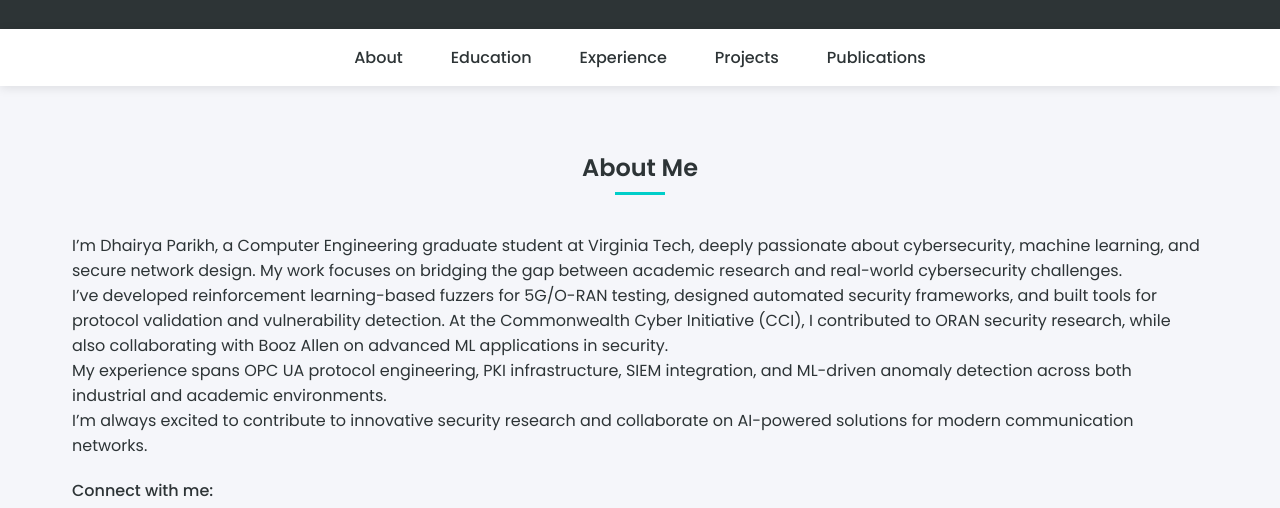
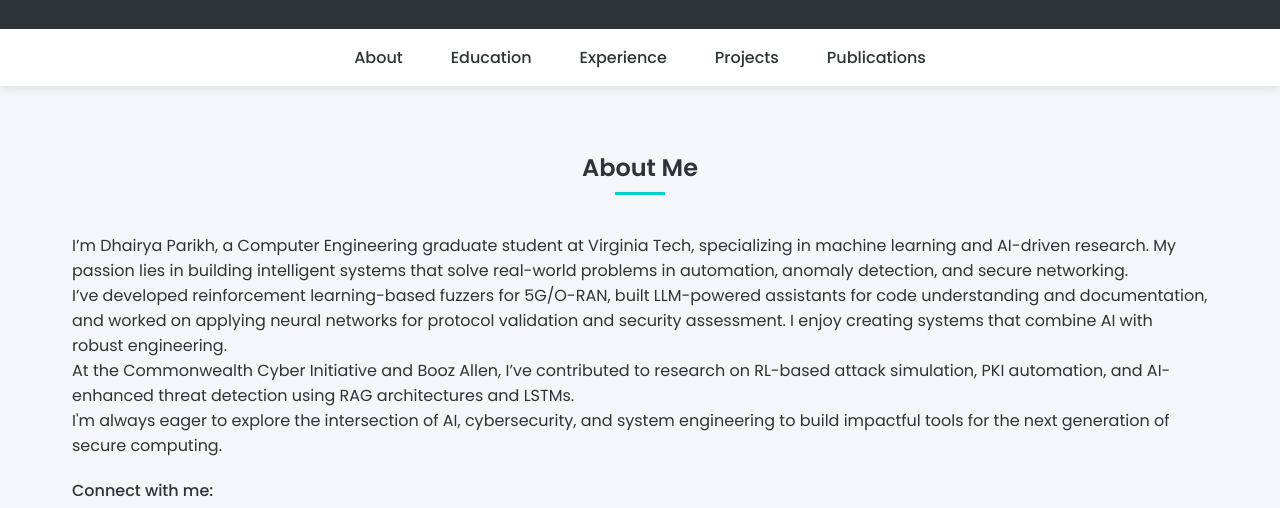
Before and after one commit to dhairya-eng/Portfolio, a plain HTML site: page index1.html in a window 1280 px wide. Shown: the part 108-616 px from the top of the page. Drawn offline with Linux system fonts and the light colour scheme.

Commit message:
Update index1.html

```diff
--- a/index1.html
+++ b/index1.html
@@ -41,17 +41,17 @@
 
         </div> -->
         <div class="about-content">
-    <p>
-        I’m Dhairya Parikh, a Computer Engineering graduate student at Virginia Tech, deeply passionate about cybersecurity, machine learning, and secure network design. My work focuses on bridging the gap between academic research and real-world cybersecurity challenges.
+  <p>
+        I’m Dhairya Parikh, a Computer Engineering graduate student at Virginia Tech, specializing in machine learning and AI-driven research. My passion lies in building intelligent systems that solve real-world problems in automation, anomaly detection, and secure networking.
     </p>
     <p>
-        I’ve developed reinforcement learning-based fuzzers for 5G/O-RAN testing, designed automated security frameworks, and built tools for protocol validation and vulnerability detection. At the Commonwealth Cyber Initiative (CCI), I contributed to ORAN security research, while also collaborating with Booz Allen on advanced ML applications in security.
+        I’ve developed reinforcement learning-based fuzzers for 5G/O-RAN, built LLM-powered assistants for code understanding and documentation, and worked on applying neural networks for protocol validation and security assessment. I enjoy creating systems that combine AI with robust engineering.
     </p>
     <p>
-        My experience spans OPC UA protocol engineering, PKI infrastructure, SIEM integration, and ML-driven anomaly detection across both industrial and academic environments.
+        At the Commonwealth Cyber Initiative and Booz Allen, I’ve contributed to research on RL-based attack simulation, PKI automation, and AI-enhanced threat detection using RAG architectures and LSTMs.
     </p>
     <p>
-        I’m always excited to contribute to innovative security research and collaborate on AI-powered solutions for modern communication networks.
+        I'm always eager to explore the intersection of AI, cybersecurity, and system engineering to build impactful tools for the next generation of secure computing.
     </p>
     <div class="social-links">
         <p>Connect with me:</p>
```
